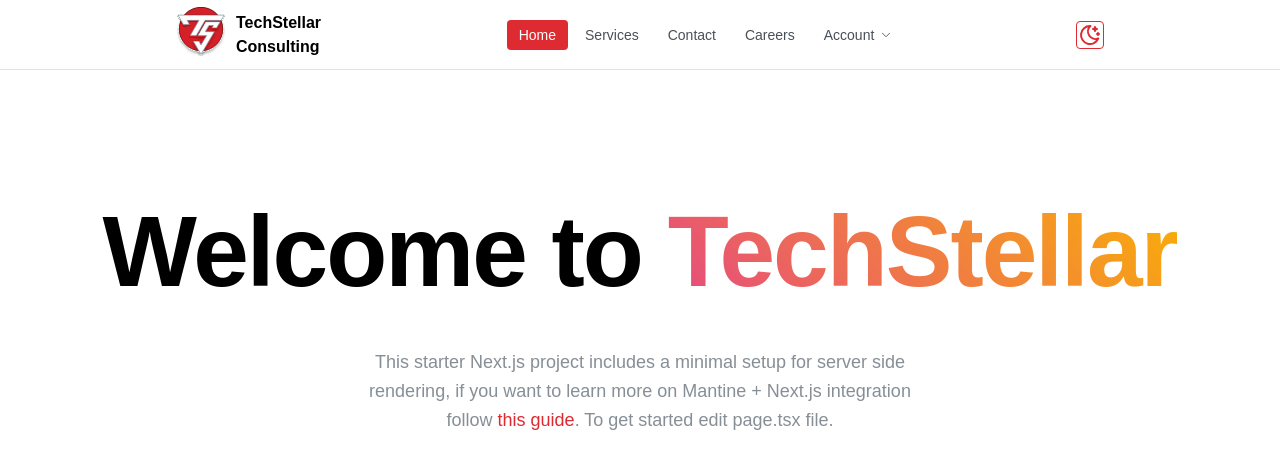
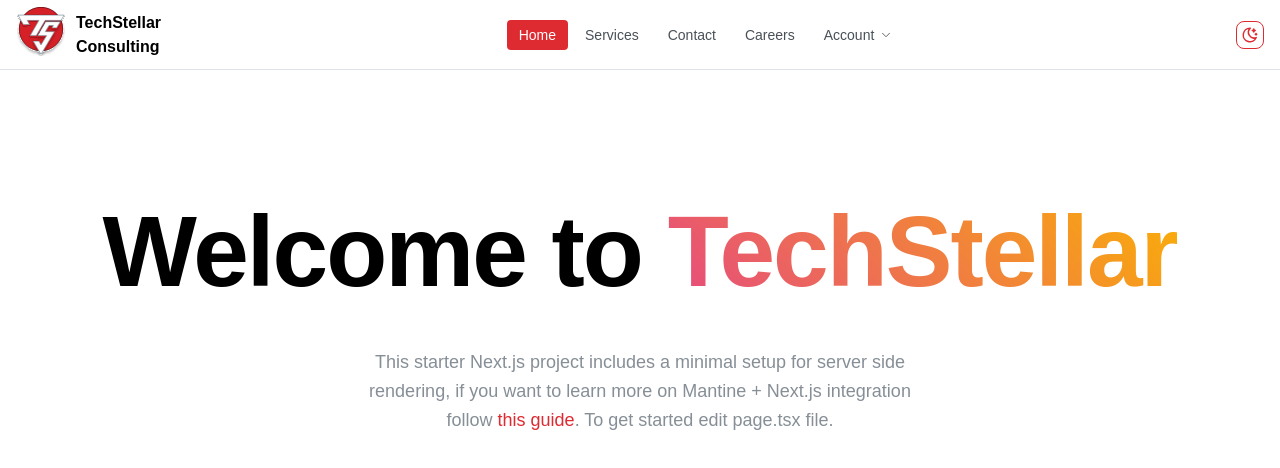
Before and after one commit to Harikodapaka/TechStellar, a Next.js app: page / in a window 1280 px wide. Shown: the top 468 px of the page. Built offline with nearby package versions, Linux system fonts and the light colour scheme.

Commit message:
changed header and added 404 page

```diff
--- a/app/layout.tsx
+++ b/app/layout.tsx
@@ -14,7 +14,7 @@ export default function RootLayout({ children }: { children: any }) {
   return (
     <html lang="en" {...mantineHtmlProps}>
       <head>
-        <ColorSchemeScript />
+        <ColorSchemeScript defaultColorScheme="light" />
         <link rel="shortcut icon" href="/favicon.svg" />
         <meta
           name="viewport"
@@ -22,7 +22,7 @@ export default function RootLayout({ children }: { children: any }) {
         />
       </head>
       <body suppressHydrationWarning>
-        <MantineProvider theme={theme} defaultColorScheme='light'>
+        <MantineProvider theme={theme} defaultColorScheme="light">
           <AppLayout>{children}</AppLayout>
         </MantineProvider>
       </body>
--- /dev/null
+++ b/app/not-found.tsx
@@ -0,0 +1,5 @@
+import { NotFound as Components404 } from '@/components/NotFound/NotFound';
+
+export default function NotFound() {
+  return <Components404 />;
+}
--- a/components/AppLayout/AppLayout.tsx
+++ b/components/AppLayout/AppLayout.tsx
@@ -1,7 +1,7 @@
 'use client';
 
 import { ReactNode } from 'react';
-import { AppShell, UnstyledButton } from '@mantine/core';
+import { AppShell } from '@mantine/core';
 import { useDisclosure } from '@mantine/hooks';
 import { HeaderMenu } from '../HeaderMenu/HeaderMenu';
 import { HeaderMenuMobile } from '../HeaderMenu/HeaderMenuMobile';
@@ -21,7 +21,7 @@ export function AppLayout({ children }: { children: ReactNode }) {
       </AppShell.Header>
 
       <AppShell.Navbar py="md" px={4}>
-        <HeaderMenuMobile toggle={toggle}/>
+        <HeaderMenuMobile toggle={toggle} />
       </AppShell.Navbar>
 
       <AppShell.Main>{children}</AppShell.Main>
--- a/components/ColorSchemeToggle/ColorSchemeToggle.tsx
+++ b/components/ColorSchemeToggle/ColorSchemeToggle.tsx
@@ -1,17 +1,19 @@
 'use client';
 
+import { IconMoonStars, IconSunFilled } from '@tabler/icons-react';
 import { ActionIcon, useMantineColorScheme } from '@mantine/core';
-import { IconSunFilled, IconMoonStars } from '@tabler/icons-react';
 
 export function ColorSchemeToggle() {
   const { colorScheme, toggleColorScheme } = useMantineColorScheme();
-  const icon = colorScheme === 'light' ? <IconMoonStars /> : <IconSunFilled/>
+  const icon = colorScheme === 'light' ? <IconMoonStars /> : <IconSunFilled />;
   return (
     <ActionIcon
       size="md"
       aria-label="Toggle theme icon"
       onClick={toggleColorScheme}
-      variant='outline'
+      variant="outline"
+      p={4}
+      radius="md"
       color={colorScheme === 'light' ? undefined : 'white'}
     >
       {icon}
--- a/components/HeaderMenu/HeaderMenu.module.css
+++ b/components/HeaderMenu/HeaderMenu.module.css
@@ -35,3 +35,7 @@
 .linkLabel {
   margin-right: 5px;
 }
+
+.title {
+  color: light-dark(var(--mantine-color-black), var(--mantine-color-white));
+}
--- a/components/HeaderMenu/HeaderMenu.tsx
+++ b/components/HeaderMenu/HeaderMenu.tsx
@@ -1,15 +1,14 @@
 'use client';
 
 import Image from 'next/image';
-import Link from 'next/link'
+import Link from 'next/link';
+import { usePathname } from 'next/navigation';
 import { IconChevronDown } from '@tabler/icons-react';
-import { ActionIcon, Flex, Burger, Center, Container, Group, Menu, Title } from '@mantine/core';
-import { usePathname } from 'next/navigation';
 import TSLogo from '/public/techstellar-logo.svg';
+import { Burger, Center, Container, Flex, Group, Menu, Title } from '@mantine/core';
+import { ColorSchemeToggle } from '../ColorSchemeToggle/ColorSchemeToggle';
 import { links } from './links';
 import classes from './HeaderMenu.module.css';
-import { ColorSchemeToggle } from '../ColorSchemeToggle/ColorSchemeToggle';
-
 
 export function HeaderMenu({ opened, toggle }: { opened: boolean; toggle: () => void }) {
   const pathName = usePathname();
@@ -23,10 +22,7 @@ export function HeaderMenu({ opened, toggle }: { opened: boolean; toggle: () =>
       return (
         <Menu key={link.label} trigger="hover" transitionProps={{ exitDuration: 0 }} withinPortal>
           <Menu.Target>
-            <Link
-              href={link.link}
-              className={classes.link}
-            >
+            <Link href={link.link} className={classes.link}>
               <Center>
                 <span className={classes.linkLabel}>{link.label}</span>
                 <IconChevronDown size={14} stroke={1.5} />
@@ -52,21 +48,27 @@ export function HeaderMenu({ opened, toggle }: { opened: boolean; toggle: () =>
 
   return (
     <header className={classes.header}>
-      <Container size="md">
+      <Container size="xl">
         <div className={classes.inner}>
           <Flex align="center" gap={10}>
-            <Link href='/'>
+            <Link href="/">
               <Image width={50} height={50} alt="TechStellar Logo" src={TSLogo} />
             </Link>
-            <Title order={5} w={100}>
+            <Title component="h1" order={5} w={100} className={classes.title}>
               TechStellar Consulting
             </Title>
           </Flex>
           <Group gap={5} visibleFrom="sm">
             {items}
           </Group>
-          <Flex gap={10}>
-            <Burger opened={opened} onClick={toggle} size="sm" hiddenFrom="sm" aria-label='Toggle Menu'/>
+          <Flex gap={10} align="center">
+            <Burger
+              opened={opened}
+              onClick={toggle}
+              size="md"
+              hiddenFrom="sm"
+              aria-label="Toggle Menu"
+            />
             <ColorSchemeToggle />
           </Flex>
         </div>
--- /dev/null
+++ b/components/NotFound/NotFound.module.css
@@ -0,0 +1,32 @@
+.root {
+    padding-top: 80px;
+    padding-bottom: 80px;
+  }
+
+  .title {
+    font-weight: 900;
+    font-size: 34px;
+    margin-bottom: var(--mantine-spacing-md);
+
+    @media (max-width: $mantine-breakpoint-sm) {
+      font-size: 32px;
+    }
+  }
+
+  .control {
+    @media (max-width: $mantine-breakpoint-sm) {
+      width: 100%;
+    }
+  }
+
+  .mobileImage {
+    @media (min-width: 48em) {
+      display: none;
+    }
+  }
+
+  .desktopImage {
+    @media (max-width: 47.99em) {
+      display: none;
+    }
+  }
```
Also changed, not shown: app/contact/page.tsx (+1 -6 lines), components/HeaderMenu/HeaderMenuMobile.tsx (+8 -11 lines), components/HeaderMenu/links.ts (+8 -2 lines), components/NotFound/NotFound.tsx (added, +32 -0 lines), public/404.svg (added).
